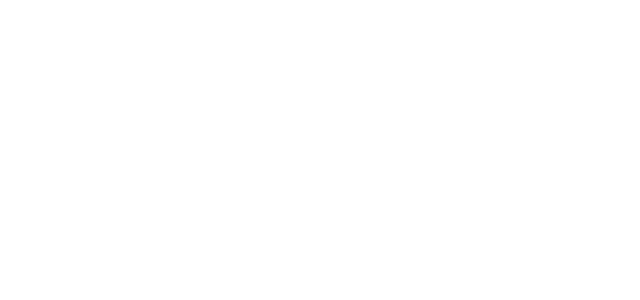
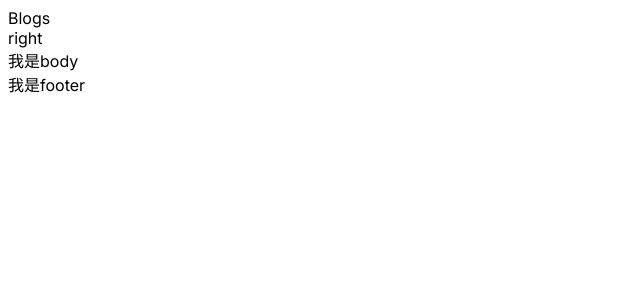
Before and after one commit to hjhxy/brainpower_blog, a Next.js app: page / in a window 1280 px wide. Shown: the top 300 px of the page, without its empty margins (0-640 px from the left). Built offline with nearby package versions, Linux system fonts and the light colour scheme.

Commit message:
update: 8.22日工作同步

```diff
--- a/src/app/layout.tsx
+++ b/src/app/layout.tsx
@@ -5,8 +5,8 @@ import "./globals.css";
 const inter = Inter({ subsets: ["latin"] });
 
 export const metadata: Metadata = {
-  title: "Create Next App",
-  description: "Generated by create next app",
+  title: "前端修仙之道",
+  description: "blog，前端技术博客，程序员学习与就业经验分享，（深圳大学）",
 };
 
 export default function RootLayout({
--- /dev/null
+++ b/src/app/mybody/index.tsx
@@ -0,0 +1,9 @@
+import React from 'react'
+
+export default function mybody() {
+  return (
+    <div>
+      我是body
+    </div>
+  )
+}
--- /dev/null
+++ b/src/app/myfooter/index.tsx
@@ -0,0 +1,9 @@
+import React from 'react'
+
+export default function myfooter() {
+  return (
+    <div>
+      我是footer
+    </div>
+  )
+}
--- /dev/null
+++ b/src/app/myheader/index.module.css
@@ -0,0 +1,8 @@
+.main {
+    width: 100%;
+    display: flex;
+}
+
+.main .left {
+
+}
--- /dev/null
+++ b/src/app/myheader/index.tsx
@@ -0,0 +1,11 @@
+import React from 'react'
+import './index.module.css';
+
+export default function myheader() {
+  return (
+    <div className='main'>
+      <div className="left">Blogs</div>
+      <div className="right">right</div>
+    </div>
+  )
+}
--- a/src/app/page.tsx
+++ b/src/app/page.tsx
@@ -1,9 +1,13 @@
-
+import MyHeader from './myheader';
+import MyBody from './mybody'
+import MyFooter from './myfooter'
 
 export default function Home() {
   return (
     <main>
-
+      <MyHeader></MyHeader>
+      <MyBody></MyBody>
+      <MyFooter></MyFooter>
     </main>
   );
 }
--- /dev/null
+++ b/src/pages/about/index.tsx
@@ -0,0 +1,9 @@
+import React from 'react'
+
+export default function index() {
+  return (
+    <div>
+      关于我们....
+    </div>
+  )
+}
--- /dev/null
+++ b/src/pages/person/index.tsx
@@ -0,0 +1,9 @@
+import React from 'react'
+
+export default function index() {
+  return (
+    <div>
+      我是person页面
+    </div>
+  )
+}
```
Also changed, not shown: src/app/mybody/index.module.css (added), src/app/myfooter/index.module.css (added), 1 other file (tests, documents, lock files or other folders).
